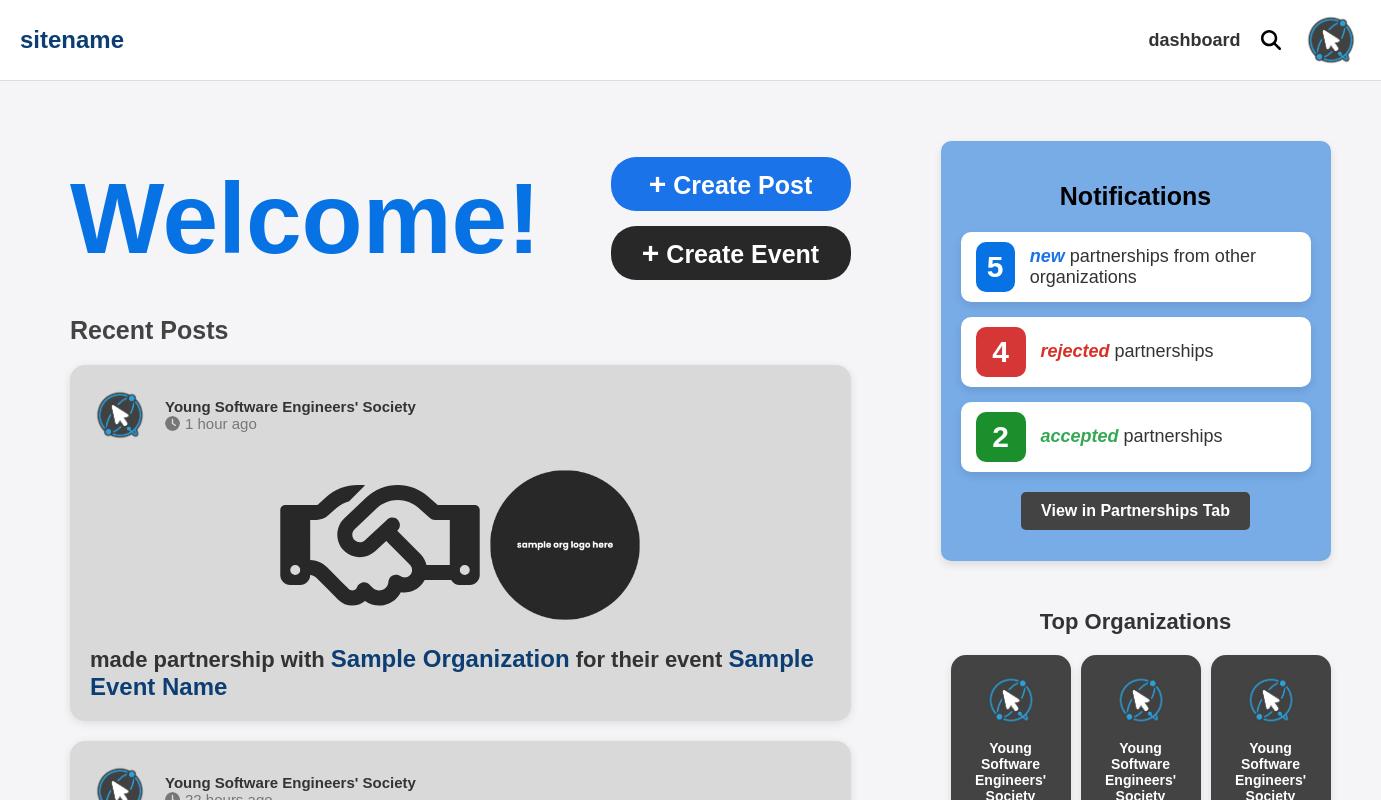
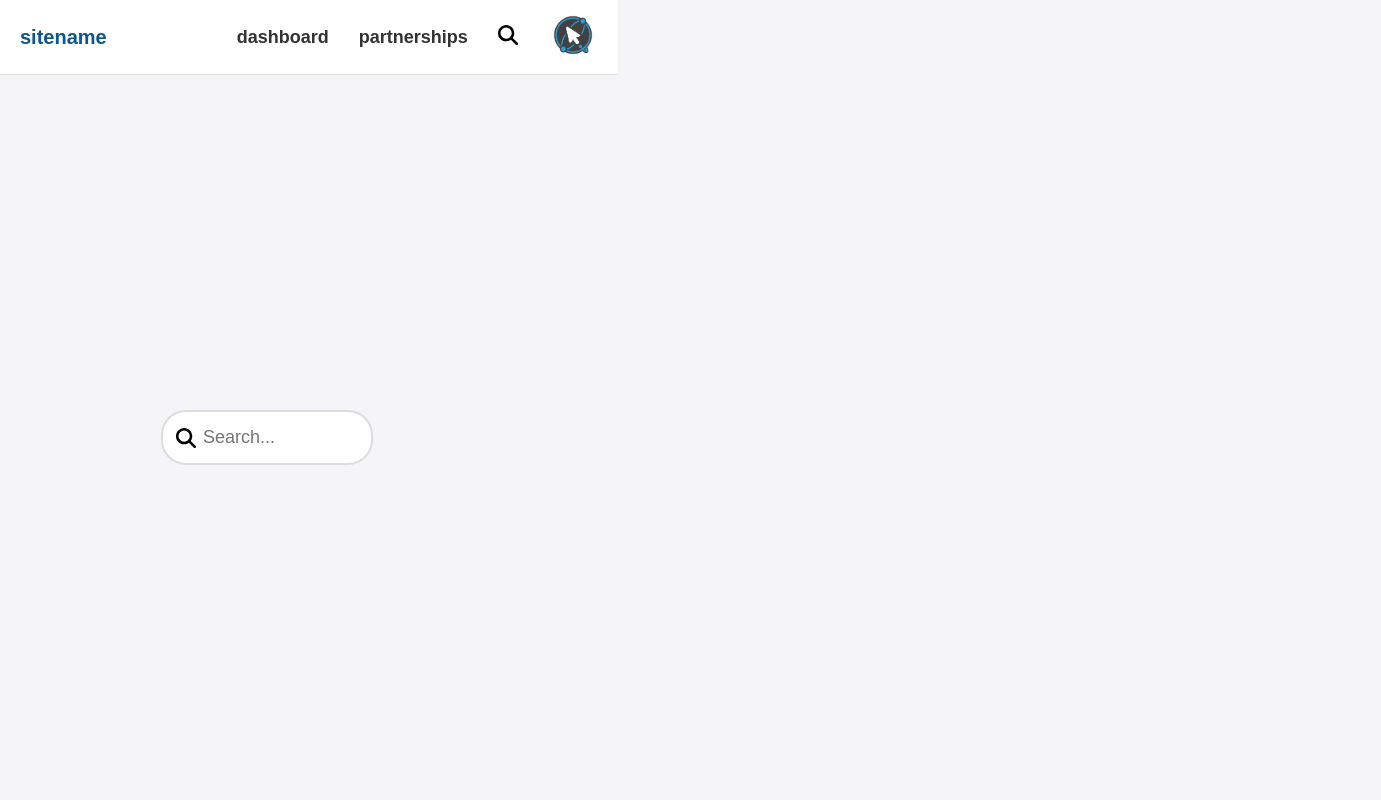
Before and after one commit to eljohnevnglsta/JPAD-UPLB-Organization-Partnerships, a React (Vite) app in the folder frontend/: page / in a window 1280 px wide. Shown: the top 800 px of the page, 1381 px wide, since content can reach past the window. Built offline with nearby package versions, Linux system fonts and the light colour scheme.

Commit message:
ui: added latest update for nav bar design, feat: started on search page, will fix layout

```diff
--- a/frontend/src/components/NavigationBar.jsx
+++ /dev/null
@@ -1,24 +0,0 @@
-import ProfilePicture from '../assets/YSES-logo.png';
-import SearchIcon from '../assets/magnifying-glass-solid.svg';
-
-function NavigationBar() {
-
-  return (
-    <header className="nav-header">
-        <div className="logo">
-            <h1>sitename</h1>
-        </div>
-
-        {/* NOTE: will change div to link once merged*/}
-        <nav className="nav-links">
-          <div className="nav-item dashboard"><h1>dashboard</h1></div>
-          <div className="nav-item search"><img className="search-icon" src={SearchIcon} alt="Search Icon" /></div>
-          <div className="nav-item profile"><img className="profile-picture" src={ProfilePicture} alt="Profile Pic" /></div>
-        </nav>
-    </header>
-
-  );
-
-}
-
-export default NavigationBar;
--- /dev/null
+++ b/frontend/src/components/NavigationBar/NavigationBar.jsx
@@ -0,0 +1,24 @@
+import styles from './NavigationBar.module.css'
+import ProfilePicture from '../../assets/YSES-logo.png';
+import SearchIcon from '../../assets/magnifying-glass-solid.svg';
+
+function NavigationBar() {
+
+  return (
+    <header className={styles.navHeader}>
+        <div className={styles.logo}>
+            <h1>sitename</h1>
+        </div>
+
+        {/* NOTE: will change div to link once merged*/}
+        <nav className={styles.navLinks}>
+          <div className={styles.navItemDashboard}><h2>dashboard</h2></div>
+          <div className={styles.navItemPartnerships}><h2>partnerships</h2></div>
+          <div className={styles.navItemSearch}><img className={styles.searchIcon} src={SearchIcon} alt="Search Icon" /></div>
+          <div className={styles.navItemProfile}><img className={styles.profilePicture} src={ProfilePicture} alt="Profile Pic" /></div>
+        </nav>
+    </header>
+  );
+
+}
+export default NavigationBar;
--- /dev/null
+++ b/frontend/src/components/NavigationBar/NavigationBar.module.css
@@ -0,0 +1,86 @@
+/* Navigation Bar */
+
+.navHeader {
+    display: flex;
+    justify-content: space-between;
+    align-items: center;
+    padding: 10px 20px;
+    background-color: #ffffff;
+    color: #333;
+    border-bottom: 1px solid #ddd;
+    position: sticky;
+    top: 0;
+    z-index: 1000;
+    width: 100%;
+    box-sizing: border-box;
+}
+.navHeader .logo h1 {
+    font-size: 20px;
+    font-weight: bold;
+    color: #0b578d;
+    margin: 0;
+    margin-right: 100px;
+}
+.navLinks {
+    display: flex;
+    align-items: center;
+    gap: 30px;
+    flex-grow: 1;
+    justify-content: flex-end;
+    margin-left: 30px;
+}
+.navItem {
+    display: flex;
+    align-items: center;
+    justify-content: center;
+    margin: 0;
+}
+.navItemDashboard h2,
+.navItemPartnerships h2 {
+    font-size: 18px;
+    font-weight: bold;
+    margin: 0;
+    color: #333;
+    transition: color 0.3s ease;
+    cursor: pointer;
+}
+
+.navItemDashboard h2:hover,
+.navItemPartnerships h2:hover {
+    color: #0b578d;
+}
+.searchIcon {
+    width: 20px;
+    height: 20px;
+    object-fit: contain;
+    cursor: pointer;
+    transition: transform 0.2s ease;
+}
+.searchIcon:hover,
+.profilePicture:hover {
+    transform: scale(1.1);
+}
+.profilePicture {
+    width: 50px;
+    height: 50px;
+    object-fit: contain;
+    cursor: pointer;
+    transition: transform 0.2s ease;
+    border-radius: 50%;
+}
+/* Mobile Styling */
+@media (max-width: 800px) {
+    .navLinks {
+        gap: 10px;
+        flex-direction: column;
+        align-items: center;
+    }
+    .navItem h1 {
+        font-size: 16px;
+    }
+    .searchIcon,
+    .profilePicture {
+        width: 25px;
+        height: 25px;
+    }
+}
--- /dev/null
+++ b/frontend/src/components/SearchBar.jsx
@@ -0,0 +1,19 @@
+import "../stylesheets/Search.css";
+import SearchIcon from '../assets/magnifying-glass-solid.svg';
+
+function SearchBar() {
+    return (
+        <div className="search-container">
+            <div className="input-wrapper">
+                <img src={SearchIcon} alt="Search Icon" className="search-icon-bar" />
+                <input
+                    type="text"
+                    className="search-bar"
+                    placeholder="Search..."
+                />
+            </div>
+        </div>
+    );
+}
+
+export default SearchBar;
--- a/frontend/src/main.jsx
+++ b/frontend/src/main.jsx
@@ -2,12 +2,13 @@ import { StrictMode } from 'react'
 import { createRoot } from 'react-dom/client'
 import Profile from './pages/Profile.jsx'
 import Home from './pages/Home.jsx'
+import Search from './pages/Search.jsx'
 import Management from './pages/Management.jsx'
 import './index.css'
 
 createRoot(document.getElementById('root')).render(
   <StrictMode>
-    <Home />
+    <Search />
     {/* <Profile /> */}
     {/*<div className="tailwind-scope">
       <Management/>
--- a/frontend/src/pages/Home.jsx
+++ b/frontend/src/pages/Home.jsx
@@ -1,5 +1,5 @@
 import "../stylesheets/Home.css"
-import NavigationBar from "../components/NavigationBar";
+import NavigationBar from "../components/NavigationBar/NavigationBar";
 import MainPanel from "../components/HomeMainPanel";
 import SidePanel from "../components/HomeSidePanel";
 
@@ -16,6 +16,6 @@ function Home(){
         </div>
         </>
     );
+
 }
-
 export default Home;
--- /dev/null
+++ b/frontend/src/pages/Search.jsx
@@ -0,0 +1,20 @@
+import "../stylesheets/Search.css"
+import NavigationBar from "../components/NavigationBar/NavigationBar";
+import SearchBar from "../components/SearchBar";
+
+function Search() {
+
+    return (
+        <div className="search-page">
+            <div className="search-page-header">
+                <NavigationBar />
+            </div>
+            <div className="search-page-main">
+                <SearchBar />
+            </div>
+        </div>
+    );
+
+}
+
+export default Search;
--- a/frontend/src/stylesheets/Home.css
+++ b/frontend/src/stylesheets/Home.css
@@ -6,100 +6,6 @@ body {
     margin: 0 auto;
     display: flex;
     box-sizing: border-box;
-}
-
-
-/* Navigation Bar */
-.nav-header {
-    display: flex;
-    justify-content: space-between;
-    align-items: center;
-    padding: 10px 20px;
-    background-color: #ffffff;
-    color: #0c3e73;
-    border-bottom: 1px solid #ddd;
-    position: sticky;
-    top: 0;
-    z-index: 1000;
-    width: 100%;
-    box-sizing: border-box;
-}
-
-.nav-header .logo h1 {
-    font-size: 24px;
-    font-weight: bold;
-    color: #0c3e73;
-    margin: 0;
-    margin-right: 100px;
-}
-
-.nav-links {
-    display: flex;
-    align-items: center;
-    gap: 20px;
-    flex-grow: 1;
-    justify-content: flex-end;
-    margin-left: 30px;
-}
-
-.nav-item {
-    display: flex;
-    align-items: center;
-    justify-content: center;
-    margin: 0;
-}
-
-.nav-item h1 {
-    font-size: 18px;
-    color: #333;
-    cursor: pointer;
-    transition: color 0.3s ease;
-    margin: 0;
-}
-
-.nav-item h1:hover {
-    color: #0b578d;
-}
-
-.search-icon {
-    width: 20px;
-    height: 20px;
-    object-fit: contain;
-    cursor: pointer;
-    transition: transform 0.2s ease;
-}
-
-.search-icon:hover,
-.profile-picture:hover {
-    transform: scale(1.1);
-}
-
-.profile-picture {
-    width: 30px;
-    height: 30px;
-    object-fit: contain;
-    cursor: pointer;
-    transition: transform 0.2s ease;
-    border-radius: 50%;
-}
-
-/* Mobile Styling */
-@media (max-width: 800px) {
-    .nav-links {
-        gap: 10px;
-        flex-direction: column;
-        align-items: center;
-    }
-
-    .nav-item h1 {
-        font-size: 16px;
-    }
-
-    .search-icon,
-    .profile-picture {
-        width: 25px;
-        height: 25px;
-    }
 }
 
 /* Main Content (Main Panel + Side Panel)*/
--- /dev/null
+++ b/frontend/src/stylesheets/Search.css
@@ -0,0 +1,64 @@
+body {
+    font-family: 'Poppins', Arial, sans-serif;
+    background-color: #f5f5f7;
+    padding: 0;
+    margin: 0 auto;
+    display: flex;
+    box-sizing: border-box;
+}
+
+/* Search Page layout */
+.search-page {
+    display: flex;
+    flex-direction: column;
+    width: 100%;
+    height: 100vh;
+    background-color: #f5f5f7;
+    box-sizing: border-box;
+}
+
+.search-page-main {
+    flex-grow: 1;
+    display: flex;
+    justify-content: center;
+    align-items: center;
+}
+
+/* Search bar styling */
+.search-container {
+    display: flex;
+    justify-content: center;
+    align-items: center;
+    width: 100%;
+    color: #d9d9d9;
+}
+
+.input-wrapper {
+    position: relative;
+    display: flex;
+    align-items: center;
+}
+
+.search-icon-bar {
+    position: absolute;
+    left: 15px;
+    width: 20px;
+    height: 20px;
+    fill: #aaa;
+}
+
+.search-bar {
+    width: 50%;
+    max-width: 600px;
+    padding: 15px 20px 15px 40px;
+    font-size: 18px;
+    border: 2px solid #ddd;
+    border-radius: 25px;
+    outline: none;
+    transition: border-color 0.3s ease, box-shadow 0.3s ease;
+}
+
+.search-bar:focus {
+    border-color: #007BFF;
+    box-shadow: 0 0 10px rgba(0, 123, 255, 0.3);
+}
```
